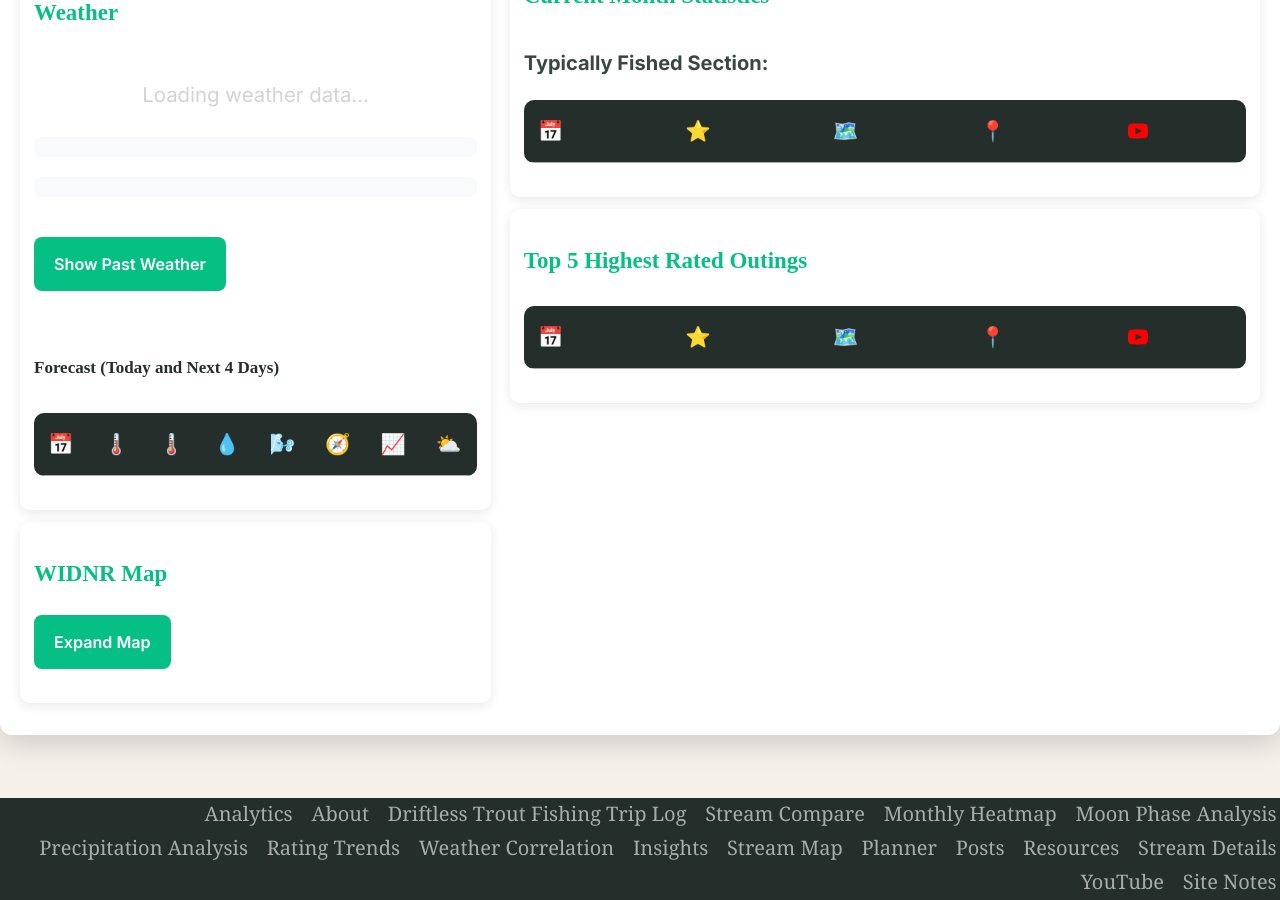
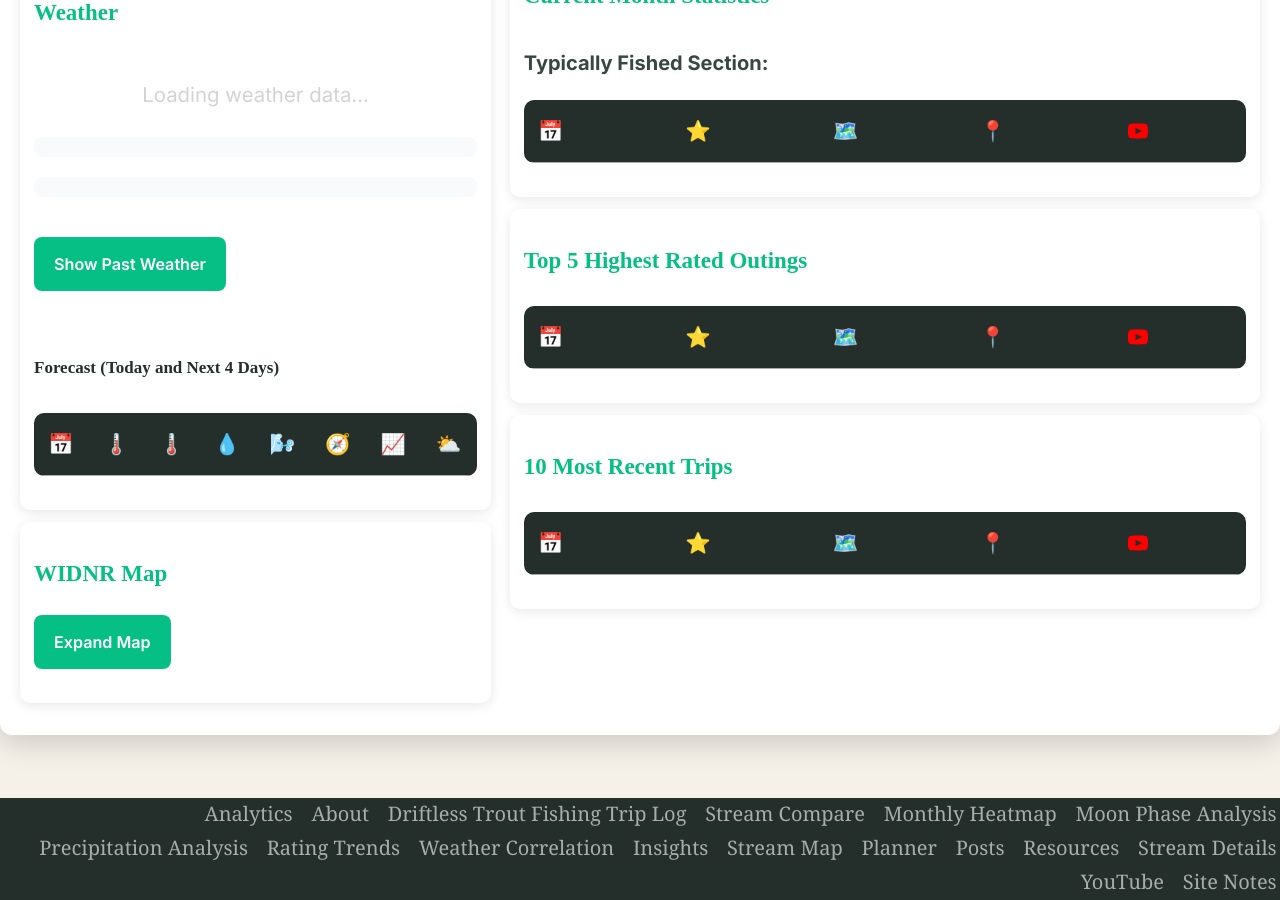
Before and after one commit to Cyro6/cyro6.github.io, a Jekyll site: the page built from stream-details.html, in a window 1280 px wide and 900 px high, scrolled down 874 px. Built offline with Jekyll 4.4.1, drawn with Linux system fonts in a browser that asks for light colours.

Commit message:
Add 10 Most Recent Trips section to stream details
Shows the 10 most recent outings for a stream, sorted by date descending,
with date, rating, GPS map link (when coordinates exist), section, and
YouTube link. Reuses existing top-outings table styles.

Co-Authored-By: Claude Sonnet 4.6 <noreply@anthropic.com>

```diff
--- a/stream-details.html
+++ b/stream-details.html
@@ -794,6 +794,28 @@ body.dark-theme .sd-page {
                     </table>
                 </div>
             </div>
+            <div class="top-outings">
+                <h2>10 Most Recent Trips</h2>
+                <button class="top-outings-toggle" data-toggle="recent-trips-content" onclick="toggleSection('recent-trips-content')">Expand</button>
+                <div class="top-outings-content" id="recent-trips-content">
+                    <table class="top-outings-table" id="recent-trips-table">
+                        <thead>
+                            <tr>
+                                <th title="Date"><div class="header-content"><span class="header-icon">📅</span></div></th>
+                                <th title="Rating"><div class="header-content"><span class="header-icon">⭐</span></div></th>
+                                <th title="Location"><div class="header-content"><span class="header-icon">🗺️</span></div></th>
+                                <th title="Section"><div class="header-content"><span class="header-icon">📍</span></div></th>
+                                <th title="YouTube Link"><div class="header-content">
+                                    <svg class="youtube-header-icon" viewBox="0 0 24 24">
+                                        <path d="M19.615 3.184c-3.604-.246-11.631-.245-15.23 0C.488 3.45.029 5.804 0 12c.029 6.185.484 8.549 4.385 8.816 3.6.245 11.626.246 15.23 0C23.512 20.55 23.971 18.196 24 12c-.029-6.185-.484-8.54-4.385-8.816zM9 16V8l8 4-8 4z"/>
+                                    </svg>
+                                </div></th>
+                            </tr>
+                        </thead>
+                        <tbody id="recent-trips-body"></tbody>
+                    </table>
+                </div>
+            </div>
         </div>
     </div>
 </div>
@@ -1231,6 +1253,23 @@ body.dark-theme .sd-page {
             topOutingsBody.appendChild(tr);
         });
 
+        const recentTripsBody = document.getElementById('recent-trips-body');
+        recentTripsBody.innerHTML = '';
+        streamData.slice().sort((a, b) => b.date - a.date).slice(0, 10).forEach(trip => {
+            const hasCoords = !isNaN(trip.lat) && !isNaN(trip.lon) && Math.abs(trip.lat) > 0.001 && Math.abs(trip.lon) > 0.001;
+            const tr = document.createElement('tr');
+            tr.innerHTML = `
+                <td data-label="Date">${trip.date.toLocaleDateString('en-US', { year: 'numeric', month: 'short', day: 'numeric' })}</td>
+                <td data-label="Rating">${ratingReverseMap[trip.rating] || 'N/A'}</td>
+                <td data-label="Location">${hasCoords ? `<a href="https://www.google.com/maps?q=${trip.lat},${trip.lon}" target="_blank" class="link-icon">🗺️</a>` : '—'}</td>
+                <td data-label="Section">${sectionDisplayMap[trip.section] || 'UNK'}</td>
+                <td data-label="YouTube Link">${trip.youtubeLink
+                    ? `<a href="${trip.youtubeLink}" target="_blank" class="link-icon"><svg class="youtube-icon" viewBox="0 0 24 24"><path d="M19.615 3.184c-3.604-.246-11.631-.245-15.23 0C.488 3.45.029 5.804 0 12c.029 6.185.484 8.549 4.385 8.816 3.6.245 11.626.246 15.23 0C23.512 20.55 23.971 18.196 24 12c-.029-6.185-.484-8.54-4.385-8.816zM9 16V8l8 4-8 4z"/></svg></a>`
+                    : 'N/A'}</td>
+            `;
+            recentTripsBody.appendChild(tr);
+        });
+
         const spotsMap = new Map();
         streamData.forEach(entry => {
             if (!isNaN(entry.lat) && !isNaN(entry.lon)) {
```
